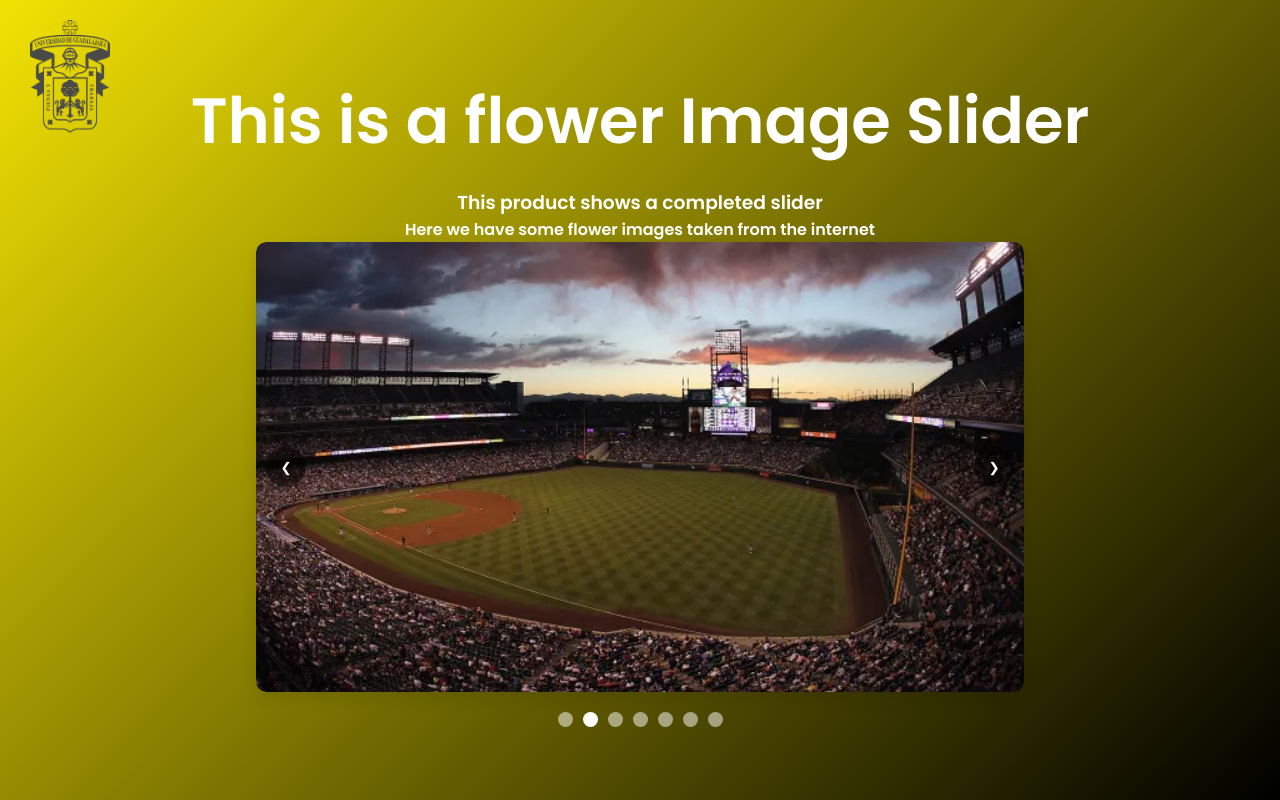
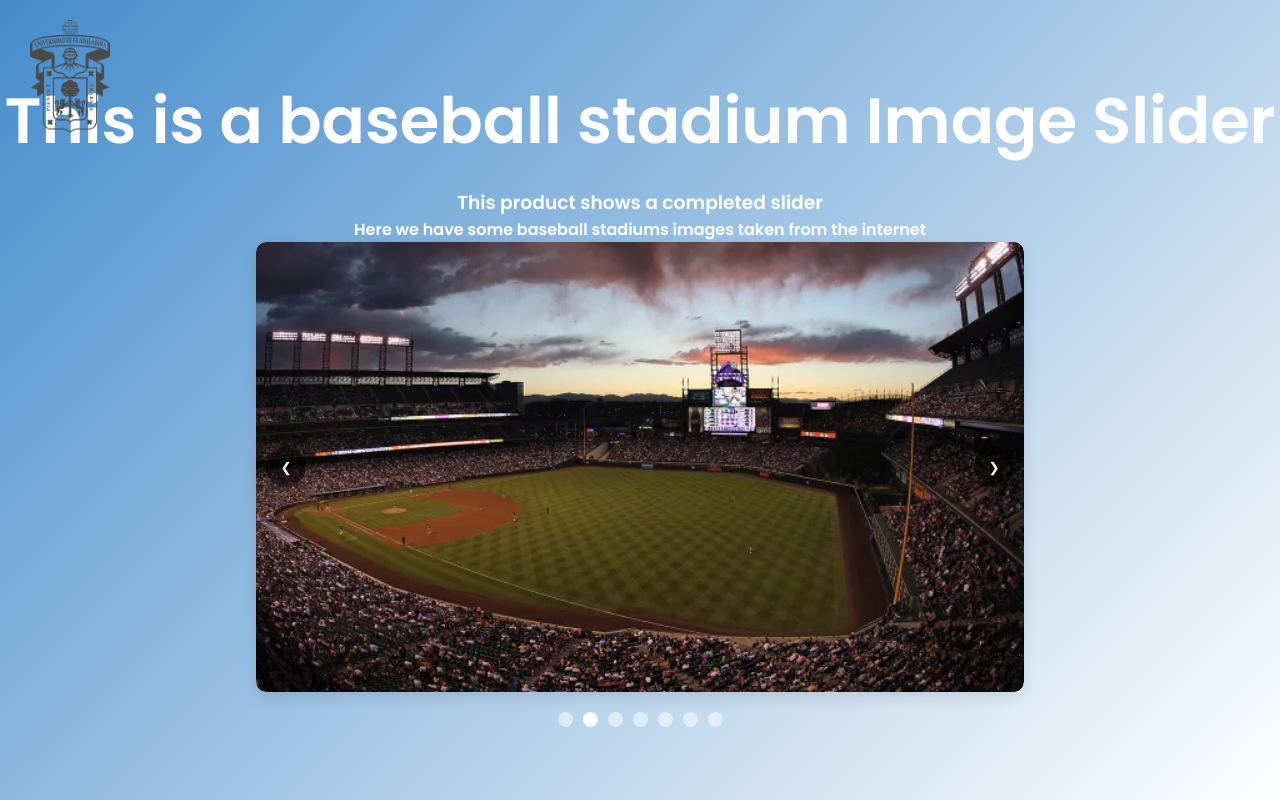
Before and after one commit to rios23g/riosg.github.io, a plain HTML site: page index.html in a window 1280 px wide. Drawn offline with Linux system fonts and the light colour scheme.

Commit message:
Add files via upload

```diff
--- a/index.html
+++ b/index.html
@@ -3,7 +3,7 @@
 <head>
     <meta charset="UTF-8">
     <meta name="viewport" content="width=device-width, initial-scale=1.0">
-    <title>CARLOS</title>
+    <title>RIOS</title>
     <link rel="stylesheet" href="styles.css">
     <link href="https://fonts.googleapis.com/css2?family=Poppins:wght@600&display=swap" rel="stylesheet">
 </head>
@@ -14,9 +14,9 @@
       </div>
 
     <div class="background">
-        <h1 class="slider-title">This is a flower Image Slider</h1>
+        <h1 class="slider-title">This is a baseball stadium Image Slider</h1>
         <h3 class="slider-subtitle">This product shows a completed slider</h3>
-        <p>Here we have some flower images taken from the internet</p>
+        <p>Here we have some baseball stadiums images taken from the internet</p>
         <div class="slider-container">
             <div class="slider">
             <div class="slide"><img src="image1.jpg" alt="Image 1"></div>
--- a/styles.css
+++ b/styles.css
@@ -19,7 +19,7 @@
 /* General body styling - sets up the page's background, font, and center alignment */
 body {
     font-family: 'Poppins', sans-serif; /* Applies the Poppins font to the entire page */
-    background: linear-gradient(135deg, #f2e203 0%, #000000 100%); /* Gradient background */
+    background: linear-gradient(135deg, #458CCC 0%, #ffffff 100%); /* Gradient background */
     display: flex; /* Enables flexbox layout */
     justify-content: center; /* Centers content horizontally */
     align-items: center; /* Centers content vertically */
```
